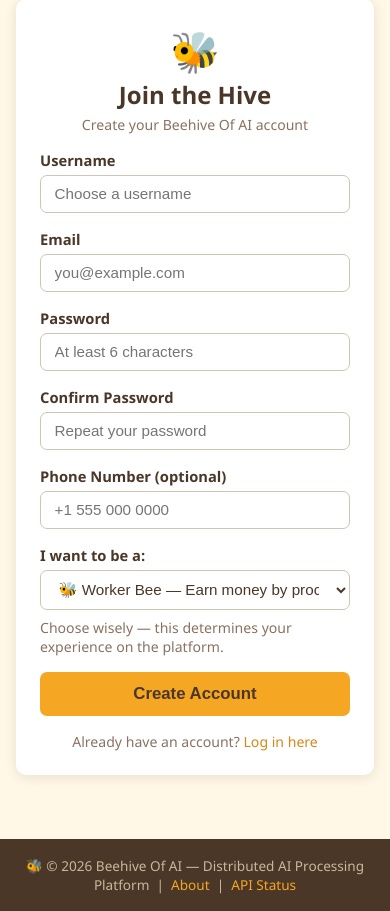
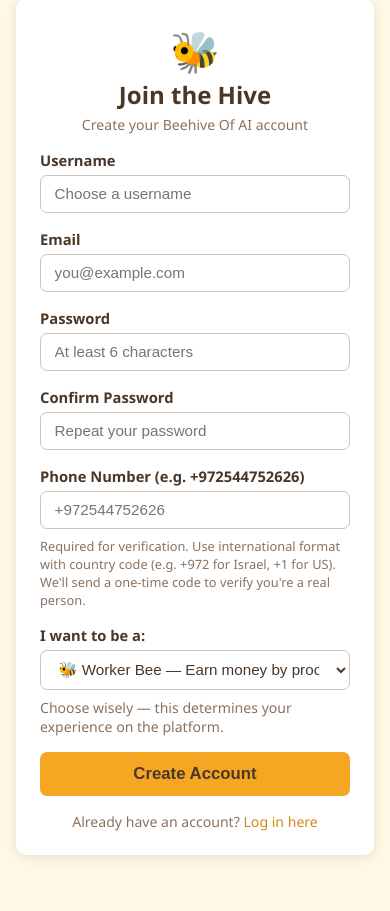
Before and after one commit to strulovitz/BeehiveOfAI, a Flask app: page /register in a window 390 px wide. Shown: the part 161-1072 px from the top of the page. Run offline with Flask 3, Linux system fonts and the light colour scheme; some libraries are stand-ins or nearby versions.

Commit message:
Phase 7C DONE: SMS phone verification via Twilio Verify API
Users must verify their phone number after registration before they can
submit jobs, join hives, create hives, or request payouts. This prevents
bot farms and sybil attacks — each account requires a real physical SIM.

Uses Twilio Verify API (not Messages API): no phone number purchase needed,
no A2P 10DLC registration, works from any country including Israel.

Two-mode: real SMS if TWILIO env vars set, console-log test mode if not.

- sms_service.py: NEW — Verify API wrapper (send_verification, check_verification)
- templates/verify_phone.html: NEW — 6-digit code entry page with auto-advance
- app.py: verify_phone + resend_verification + update_phone routes; guards on
  dashboard, submit_job, join_hive, create_hive, harvest
- forms.py: phone required in RegisterForm; new VerifyPhoneForm, UpdatePhoneForm
- templates/profile.html: phone edit form for unverified users
- templates/register.html: phone field now required with helper text
- requirements.txt: added twilio>=8.0.0
- seed_data.py: phone numbers added to worker1 and queen1

Tested: test mode (code in console) + real Twilio (SMS received on phone).

Co-Authored-By: Claude Sonnet 4.6 <noreply@anthropic.com>

```diff
--- a/app.py
+++ b/app.py
@@ -11,8 +11,9 @@ from flask_login import LoginManager, login_user, logout_user, login_required, c
 from flask_wtf.csrf import CSRFProtect
 from functools import wraps
 import paypal_service
+import sms_service
 from models import db, User, Hive, HiveMember, Job, SubTask, Rating, NectarTransaction, EarningsTransaction, PayPalOrder
-from forms import RegisterForm, LoginForm, CreateHiveForm, SubmitJobForm, RatingForm
+from forms import RegisterForm, LoginForm, CreateHiveForm, SubmitJobForm, RatingForm, VerifyPhoneForm, UpdatePhoneForm
 
 # ── Nectar Credit Packages ────────────────────────────────────────────────────
 NECTAR_PACKAGES = {
@@ -135,9 +136,52 @@ def register():
         user.set_password(form.password.data)
         db.session.add(user)
         db.session.commit()
-        flash('Account created! Please log in.', 'success')
+        # Send verification SMS
+        sms_service.send_verification(user.phone)
+        flash('Account created! We sent a verification code to your phone.', 'info')
+        return redirect(url_for('verify_phone', user_id=user.id))
+    return render_template('register.html', form=form)
+
+
+@app.route('/verify-phone/<int:user_id>', methods=['GET', 'POST'])
+def verify_phone(user_id):
+    user = db.session.get(User, user_id) or abort(404)
+    if user.is_verified:
+        flash('Your phone is already verified!', 'info')
         return redirect(url_for('login'))
-    return render_template('register.html', form=form)
+
+    # User has no phone number — can't verify. Send them to their profile to add one.
+    if not user.phone:
+        flash('You need to add a phone number to your profile before you can verify.', 'warning')
+        return redirect(url_for('profile', user_id=user.id))
+
+    form = VerifyPhoneForm()
+
+    if form.validate_on_submit():
+        code = (form.digit1.data + form.digit2.data + form.digit3.data +
+                form.digit4.data + form.digit5.data + form.digit6.data)
+        if sms_service.check_verification(user.phone, code):
+            user.is_verified = True
+            db.session.commit()
+            flash('Phone verified! You can now log in.', 'success')
+            return redirect(url_for('login'))
+        else:
+            flash('Invalid code. Please check your phone and try again.', 'danger')
+
+    # Mask the phone number for display: +972****2626
+    masked = user.phone[:4] + '****' + user.phone[-4:] if len(user.phone) > 8 else '****'
+    return render_template('verify_phone.html', form=form, user=user, masked_phone=masked)
+
+
+@app.route('/verify-phone/<int:user_id>/resend', methods=['POST'])
+def resend_verification(user_id):
+    user = db.session.get(User, user_id) or abort(404)
+    if user.is_verified:
+        flash('Your phone is already verified!', 'info')
+        return redirect(url_for('login'))
+    sms_service.send_verification(user.phone)
+    flash('A new verification code has been sent to your phone!', 'info')
+    return redirect(url_for('verify_phone', user_id=user.id))
 
 
 @app.route('/login', methods=['GET', 'POST'])
@@ -168,6 +212,9 @@ def logout():
 @app.route('/dashboard')
 @login_required
 def dashboard():
+    if not current_user.is_verified:
+        flash('Please verify your phone number to use the platform.', 'warning')
+        return redirect(url_for('verify_phone', user_id=current_user.id))
     data = {}
     if current_user.role == 'worker':
         memberships = HiveMember.query.filter_by(user_id=current_user.id, status='active').all()
@@ -209,6 +256,9 @@ def hives():
 @login_required
 @role_required('queen')
 def create_hive():
+    if not current_user.is_verified:
+        flash('Please verify your phone number first.', 'warning')
+        return redirect(url_for('verify_phone', user_id=current_user.id))
     form = CreateHiveForm()
     if form.validate_on_submit():
         if Hive.query.filter_by(name=form.name.data).first():
@@ -254,6 +304,9 @@ def hive_detail(hive_id):
 @login_required
 @role_required('worker')
 def join_hive(hive_id):
+    if not current_user.is_verified:
+        flash('Please verify your phone number first.', 'warning')
+        return redirect(url_for('verify_phone', user_id=current_user.id))
     hive = db.session.get(Hive, hive_id) or abort(404)
     existing = HiveMember.query.filter_by(hive_id=hive_id, user_id=current_user.id).first()
     if existing:
@@ -294,6 +347,9 @@ def leave_hive(hive_id):
 @login_required
 @role_required('beekeeper')
 def submit_job(hive_id):
+    if not current_user.is_verified:
+        flash('Please verify your phone number first.', 'warning')
+        return redirect(url_for('verify_phone', user_id=current_user.id))
     hive = db.session.get(Hive, hive_id) or abort(404)
     form = SubmitJobForm()
     if form.validate_on_submit():
@@ -637,6 +693,9 @@ def my_balance():
 @login_required
 @role_required('queen', 'worker')
 def harvest():
+    if not current_user.is_verified:
+        flash('Please verify your phone number first.', 'warning')
+        return redirect(url_for('verify_phone', user_id=current_user.id))
     if current_user.honeycomb_balance < HARVEST_THRESHOLD:
         flash(f'You need at least ${HARVEST_THRESHOLD:.2f} in your Honeycomb Balance to harvest. '
               f'Current balance: ${current_user.honeycomb_balance:.2f}', 'warning')
@@ -687,8 +746,28 @@ def profile(user_id):
     ratings = Rating.query.filter_by(rated_user_id=user_id).order_by(Rating.created_at.desc()).all()
     avg_rating = (sum(r.score for r in ratings) / len(ratings)) if ratings else None
     is_own_profile = current_user.is_authenticated and current_user.id == user_id
+    phone_form = UpdatePhoneForm() if is_own_profile else None
     return render_template('profile.html', user=user, ratings=ratings,
-                           avg_rating=avg_rating, is_own_profile=is_own_profile)
+                           avg_rating=avg_rating, is_own_profile=is_own_profile,
+                           phone_form=phone_form)
+
+
+@app.route('/profile/<int:user_id>/update-phone', methods=['POST'])
+@login_required
+def update_phone(user_id):
+    if current_user.id != user_id:
+        abort(403)
+    form = UpdatePhoneForm()
+    if form.validate_on_submit():
+        current_user.phone = form.phone.data
+        current_user.is_verified = False  # Must re-verify new number
+        db.session.commit()
+        sms_service.send_verification(current_user.phone)
+        flash('Phone number saved! We sent a verification code to your phone.', 'info')
+        return redirect(url_for('verify_phone', user_id=current_user.id))
+    # Form validation failed — go back to profile
+    flash('Invalid phone number. Please use international format, e.g. +972544752626', 'danger')
+    return redirect(url_for('profile', user_id=user_id))
 
 
 # ── API ────────────────────────────────────────────────────────────────────────
--- a/forms.py
+++ b/forms.py
@@ -13,7 +13,8 @@ class RegisterForm(FlaskForm):
     email = StringField('Email', validators=[DataRequired(), Email()])
     password = PasswordField('Password', validators=[DataRequired(), Length(min=6)])
     confirm_password = PasswordField('Confirm Password', validators=[DataRequired(), EqualTo('password', message='Passwords must match')])
-    phone = StringField('Phone Number (optional)', validators=[Optional()])
+    phone = StringField('Phone Number (e.g. +972544752626)',
+                        validators=[DataRequired(), Length(min=10, max=20)])
     role = SelectField('I want to be a:', choices=[
         ('worker', '🐝 Worker Bee — Earn money by processing AI tasks'),
         ('queen', '👑 Queen Bee — Lead a team of Worker Bees'),
@@ -57,6 +58,22 @@ class SubmitJobForm(FlaskForm):
     submit = SubmitField('🍯 Submit Task to Hive')
 
 
+class UpdatePhoneForm(FlaskForm):
+    phone = StringField('Phone Number (e.g. +972544752626)',
+                        validators=[DataRequired(), Length(min=10, max=20)])
+    submit = SubmitField('Save & Send Verification Code')
+
+
+class VerifyPhoneForm(FlaskForm):
+    digit1 = StringField('', validators=[DataRequired(), Length(min=1, max=1)])
+    digit2 = StringField('', validators=[DataRequired(), Length(min=1, max=1)])
+    digit3 = StringField('', validators=[DataRequired(), Length(min=1, max=1)])
+    digit4 = StringField('', validators=[DataRequired(), Length(min=1, max=1)])
+    digit5 = StringField('', validators=[DataRequired(), Length(min=1, max=1)])
+    digit6 = StringField('', validators=[DataRequired(), Length(min=1, max=1)])
+    submit = SubmitField('Verify')
+
+
 class RatingForm(FlaskForm):
     score = SelectField('Rating', choices=[
         ('5', '⭐⭐⭐⭐⭐ Excellent'),
--- a/requirements.txt
+++ b/requirements.txt
@@ -7,3 +7,4 @@ Werkzeug==3.1.3
 email-validator==2.2.0
 waitress==3.0.1
 requests>=2.31.0
+twilio>=8.0.0
--- a/seed_data.py
+++ b/seed_data.py
@@ -37,6 +37,7 @@ def seed():
             is_verified=True,
         )
         worker1.set_password('test123')
+        worker1.phone = '+972501234567'
 
         queen1 = User(
             username='queen1',
@@ -49,6 +50,7 @@ def seed():
             is_verified=True,
         )
         queen1.set_password('test123')
+        queen1.phone = '+972509876543'
 
         company1 = User(
             username='company1',
--- a/templates/register.html
+++ b/templates/register.html
@@ -47,7 +47,11 @@
 
       <div class="form-group">
         {{ form.phone.label }}
-        {{ form.phone(class="form-control", placeholder="+1 555 000 0000") }}
+        {{ form.phone(class="form-control", placeholder="+972544752626") }}
+        <p class="text-muted mt-1" style="font-size:0.8rem">
+          Required for verification. Use international format with country code (e.g. +972 for Israel, +1 for US).
+          We'll send a one-time code to verify you're a real person.
+        </p>
         {% for error in form.phone.errors %}
           <div class="field-error">{{ error }}</div>
         {% endfor %}
```
Also changed, not shown: PROJECT_STATUS.md (+9 -9 lines), sms_service.py (added, +91 -0 lines), templates/profile.html (+28 -1 lines), templates/verify_phone.html (added, +67 -0 lines).
